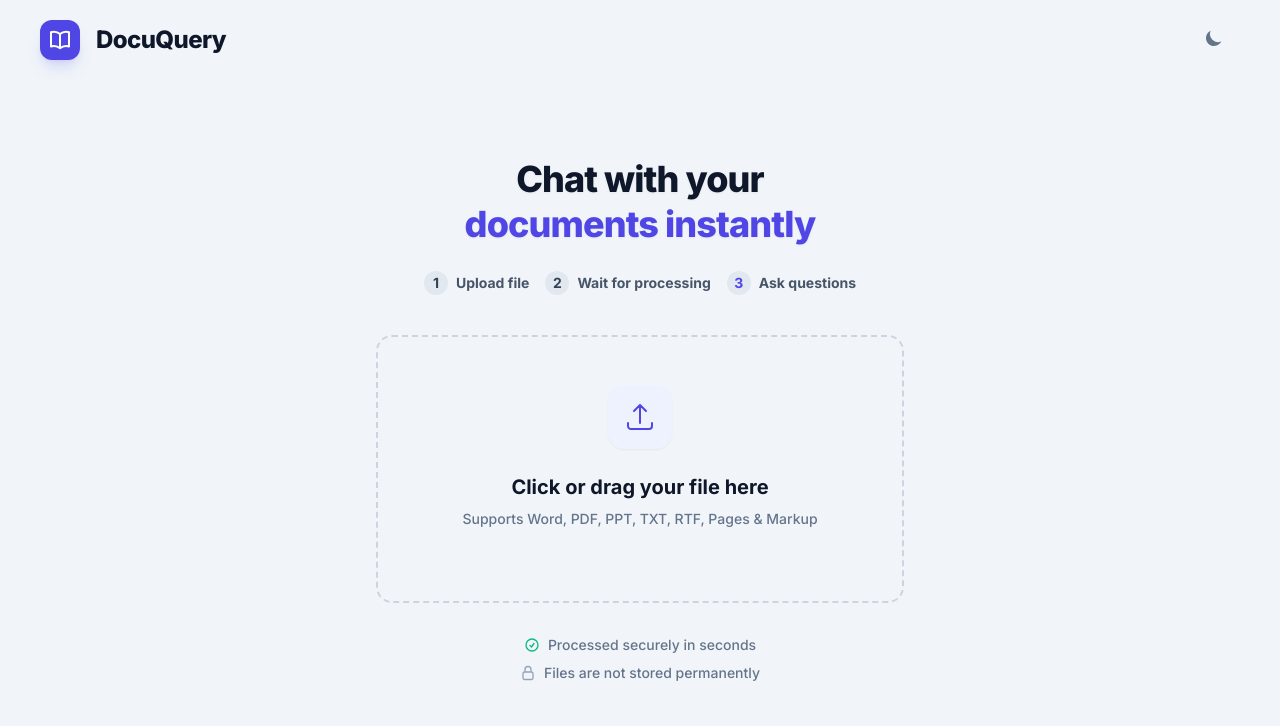
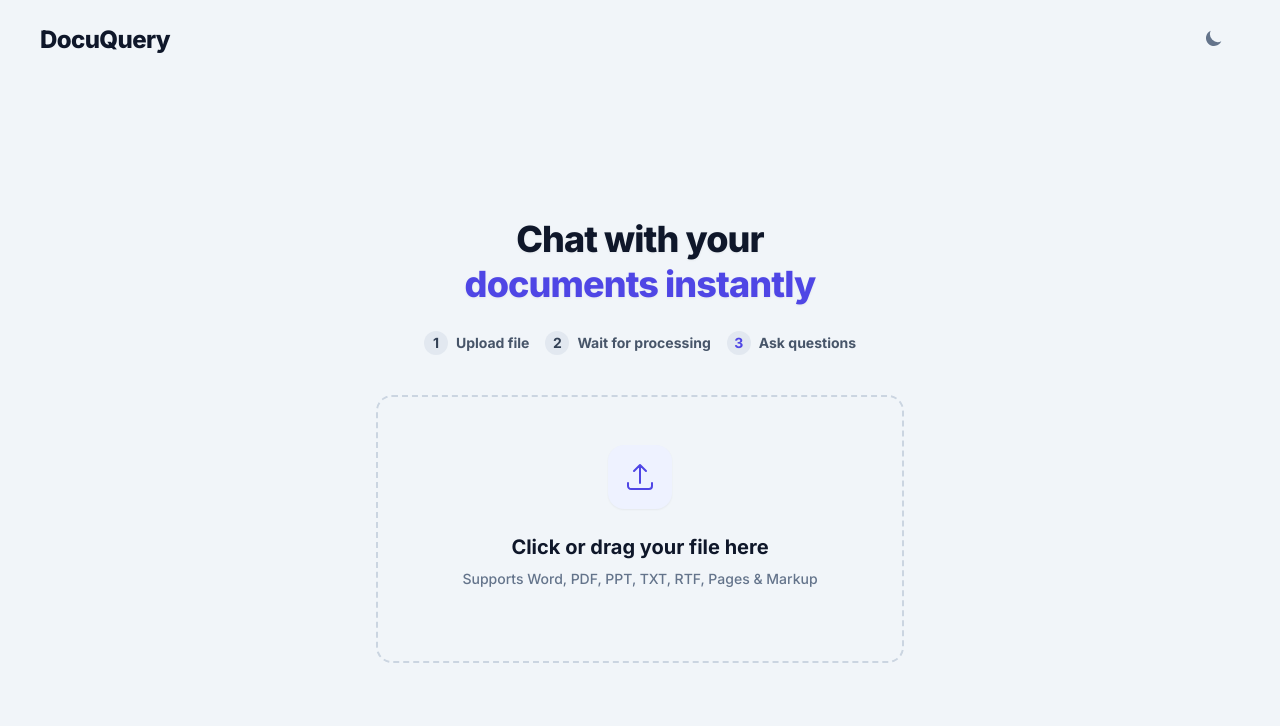
Before and after one commit to mahender-reddy85/DocuQuery, a plain HTML site: page frontend/index.html in a window 1280 px wide. Drawn offline with nearby package versions, Linux system fonts and the light colour scheme.

Commit message:
Update index.html

```diff
--- a/frontend/index.html
+++ b/frontend/index.html
@@ -45,14 +45,7 @@
 
     <header id="mainHeader" class="w-full flex justify-between items-center px-6 md:px-10 h-20 flex-shrink-0 z-50">
         <div class="flex items-center gap-4">
-            <div
-                class="hidden sm:flex w-10 h-10 bg-indigo-600 rounded-xl items-center justify-center text-white shadow-lg shadow-indigo-500/20">
-                <svg class="w-6 h-6" fill="none" stroke="currentColor" viewBox="0 0 24 24" stroke-width="2">
-                    <path stroke-linecap="round" stroke-linejoin="round"
-                        d="M12 6.042A8.967 8.967 0 006 3.75c-1.052 0-2.062.18-3 .512v14.25A8.987 8.987 0 016 18c2.305 0 4.408.867 6 2.292m0-14.25a8.966 8.966 0 016-2.292c1.052 0 2.062.18 3 .512v14.25A8.987 8.987 0 0018 18a8.967 8.967 0 00-6 2.292m0-14.25v14.25" />
-                </svg>
-            </div>
-            <span class="text-2xl font-extrabold tracking-tight dark:text-white">DocuQuery</span>
+            <a href="#" onclick="location.reload(); return false;" class="text-2xl font-extrabold tracking-tight dark:text-white hover:text-indigo-600 dark:hover:text-indigo-400 transition-colors cursor-pointer">DocuQuery</a>
         </div>
 
         <button id="themeToggle" aria-label="Toggle theme"
@@ -116,25 +109,7 @@
                 accept=".pdf,.doc,.docx,.txt,.rtf,.odt,.pages,.wps,.ppt,.pptx,.key,.odp,.ppsx,.md,.markdown,.html,.htm,.xml,.latex,.tex"
                 class="hidden">
 
-            <div
-                class="mt-8 flex flex-col items-center gap-2 text-sm text-slate-500 dark:text-slate-400 font-medium pb-10">
-                <div class="flex items-center gap-2">
-                    <svg class="w-4 h-4 text-emerald-500" fill="none" stroke="currentColor" viewBox="0 0 24 24"
-                        stroke-width="2">
-                        <path stroke-linecap="round" stroke-linejoin="round"
-                            d="M9 12.75L11.25 15 15 9.75M21 12a9 9 0 11-18 0 9 9 0 0118 0z" />
-                    </svg>
-                    Processed securely in seconds
-                </div>
-                <div class="flex items-center gap-2">
-                    <svg class="w-4 h-4 text-transparent stroke-slate-400" fill="none" viewBox="0 0 24 24"
-                        stroke-width="2">
-                        <path stroke-linecap="round" stroke-linejoin="round"
-                            d="M16.5 10.5V6.75a4.5 4.5 0 10-9 0v3.75m-.75 11.25h10.5a2.25 2.25 0 002.25-2.25v-6.75a2.25 2.25 0 00-2.25-2.25H6.75a2.25 2.25 0 00-2.25 2.25v6.75a2.25 2.25 0 002.25 2.25z" />
-                    </svg>
-                    Files are not stored permanently
-                </div>
-            </div>
+
 
         </div>
     </main>
```
